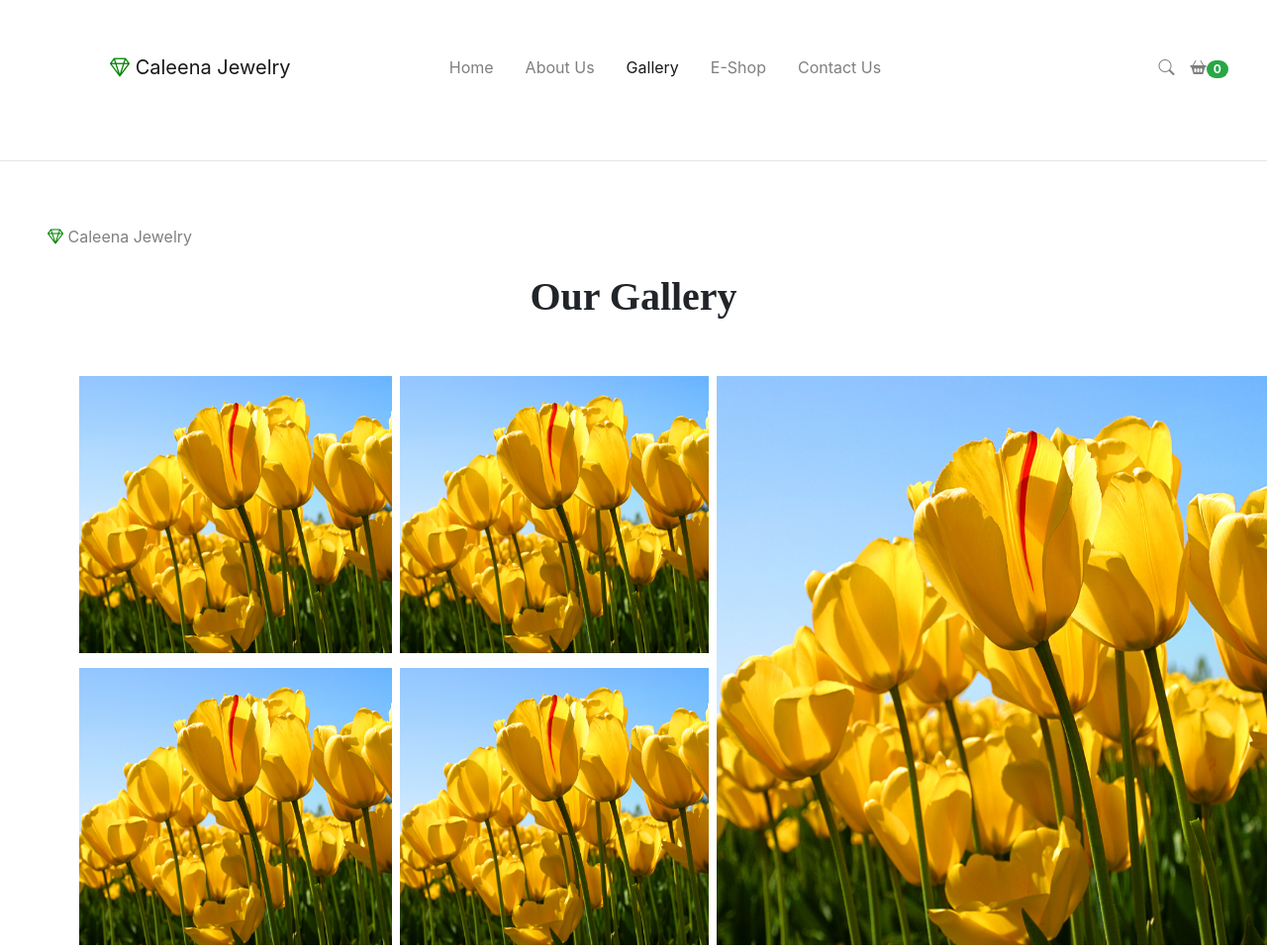
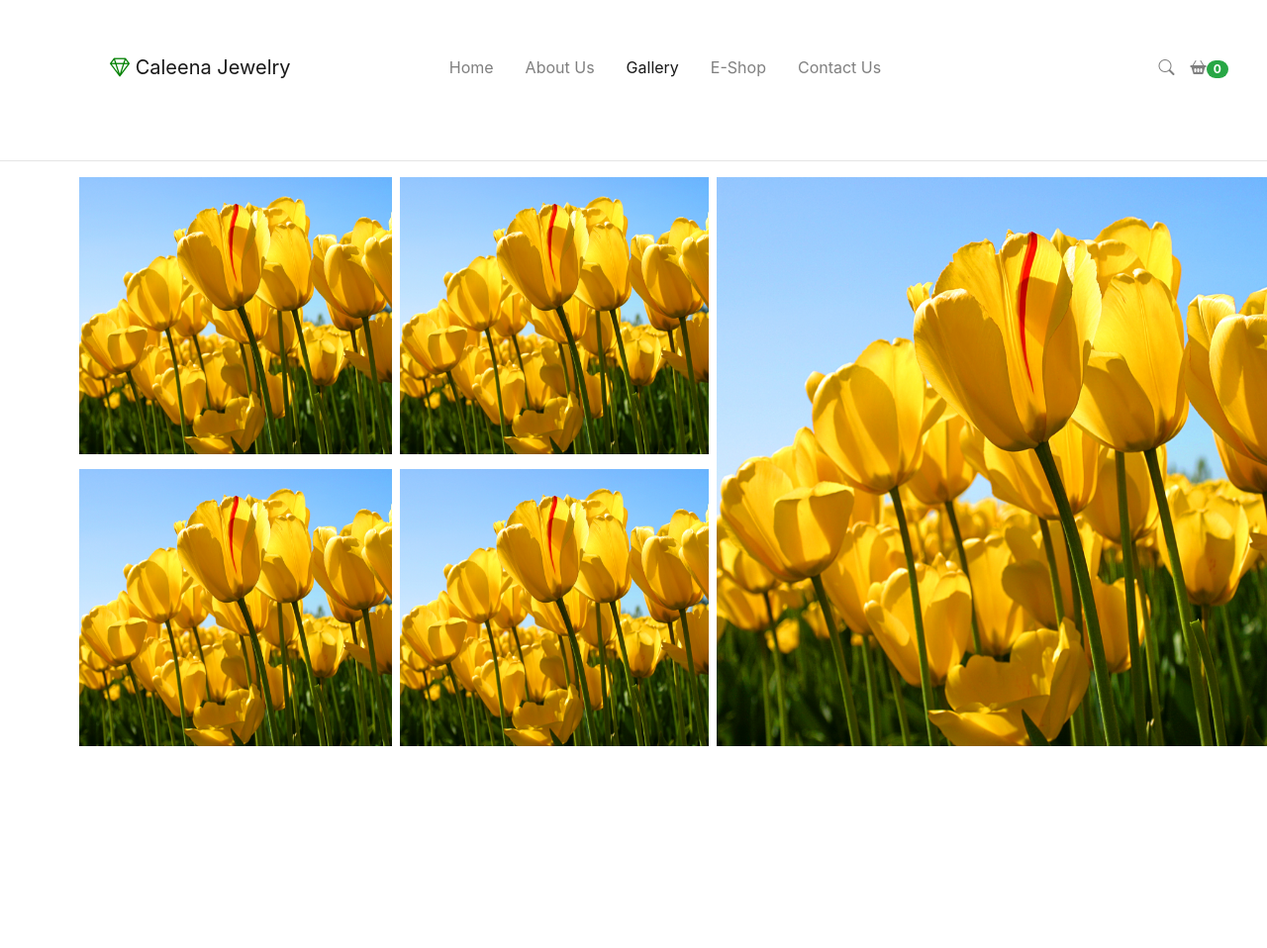
Before and after one commit to akashs-01/Caleena-Jewellery-UI, a plain HTML site: page gallery.html in a window 1280 px wide. Shown: the top 958 px of the page at 99% size. After the commit the page ends 804 px from the top, so only its background shows below. Drawn offline with Linux system fonts and the light colour scheme.

Commit message:
Update gallery.html

```diff
--- a/gallery.html
+++ b/gallery.html
@@ -45,10 +45,7 @@
     </div>
   </div>
 </nav><hr>
-	<div class="p-5">
-	<a style="color: grey;" href="#"><i class="bi bi-gem"></i> Caleena Jewelry</a>
-	<h1 style="font-family: didot; font-weight: bold; text-align: center; padding-top: 25px;">Our Gallery</h1>
-    </div>
+
  <div class="container-fluid">
   <div class="row row-content">
          <div class="col-6 col-sm-3 px-0">
```
